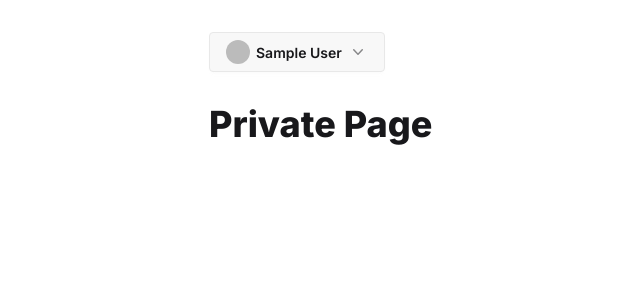
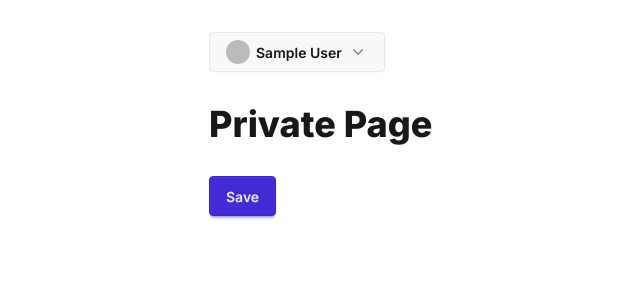
Before and after one commit to Koiristea/ship-fast-ts-main, a Next.js app in the folder ship-fast-ts-main/: page /dashboard in a window 1280 px wide. Shown: the top 300 px of the page, without its empty margins (143-783 px from the left). Built offline with nearby package versions, Linux system fonts and the light colour scheme; no server answers; sample sign-in values are in the browser's storage.

Commit message:
dashboard

```diff
--- /dev/null
+++ b/ship-fast-ts-main/app/api/user/route.ts
@@ -0,0 +1,42 @@
+import { NextResponse } from "next/server";
+import { auth } from "@/libs/next-auth";
+import connectMongo from "@/libs/mongoose";
+import User from "@/models/User";
+
+export async function POST(req: Request) {
+  const session = await auth();
+
+  if (session) {
+    const { id } = session.user;
+
+    const body = await req.json();
+
+    if (!body.email) {
+      return NextResponse.json({ error: "Email is required" }, { status: 400 });
+    }
+
+    try {
+      await connectMongo();
+
+      const user = await User.findById(id);
+
+      if (!user) {
+        return NextResponse.json({ error: "User not found" }, { status: 404 });
+      }
+
+      user.email = body.email;
+      await user.save();
+
+      return NextResponse.json({ data: user }, { status: 200 });
+    } catch (e: any) {
+      console.error(e);
+      return NextResponse.json(
+        { error: "Something went wrong" },
+        { status: 500 }
+      );
+    }
+  } else {
+    // Not Signed in
+    return NextResponse.json({ error: "Not signed in" }, { status: 401 });
+  }
+}
--- a/ship-fast-ts-main/app/dashboard/page.tsx
+++ b/ship-fast-ts-main/app/dashboard/page.tsx
@@ -1,16 +1,46 @@
+"use client";
+
+import { useState } from "react";
 import ButtonAccount from "@/components/ButtonAccount";
-
-export const dynamic = "force-dynamic";
+import apiClient from "@/libs/api";
 
 // This is a private page: It's protected by the layout.js component which ensures the user is authenticated.
-// It's a server compoment which means you can fetch data (like the user profile) before the page is rendered.
 // See https://shipfa.st/docs/tutorials/private-page
-export default async function Dashboard() {
+export default function Dashboard() {
+  const [isLoading, setIsLoading] = useState(false);
+
+  const saveUser = async () => {
+    setIsLoading(true);
+
+    try {
+      const { data } = await apiClient.post("/user", {
+        email: "new@gmail.com",
+      });
+
+      console.log(data);
+    } catch (e: any) {
+      console.error(e.message);
+    } finally {
+      setIsLoading(false);
+    }
+  };
+
   return (
     <main className="min-h-screen p-8 pb-24">
       <section className="max-w-xl mx-auto space-y-8">
         <ButtonAccount />
         <h1 className="text-3xl md:text-4xl font-extrabold">Private Page</h1>
+
+        <button
+          className="btn btn-primary"
+          onClick={() => saveUser()}
+          disabled={isLoading}
+        >
+          {isLoading && (
+            <span className="loading loading-spinner loading-sm"></span>
+          )}
+          Save
+        </button>
       </section>
     </main>
   );
--- a/ship-fast-ts-main/config.ts
+++ b/ship-fast-ts-main/config.ts
@@ -4,7 +4,7 @@ import { ConfigProps } from "./types/config";
 const themes = {
   light: {
     primary: "#3b82f6", // blue-500
-  }
+  },
 };
 
 const config = {
@@ -79,7 +79,8 @@ const config = {
   },
   resend: {
     // REQUIRED — Email 'From' field to be used when sending magic login links
-    fromNoReply: `ShipFast <noreply@resend.shipfa.st>`,
+    fromNoReply:
+      process.env.RESEND_FROM_EMAIL || `ShipFast <noreply@resend.shipfa.st>`,
     // REQUIRED — Email 'From' field to be used when sending other emails, like abandoned carts, updates etc..
     fromAdmin: `Marc at ShipFast <marc@resend.shipfa.st>`,
     // Email shown to customer if they need support. Leave empty if not needed => if empty, set up Crisp above, otherwise you won't be able to offer customer support."
```
